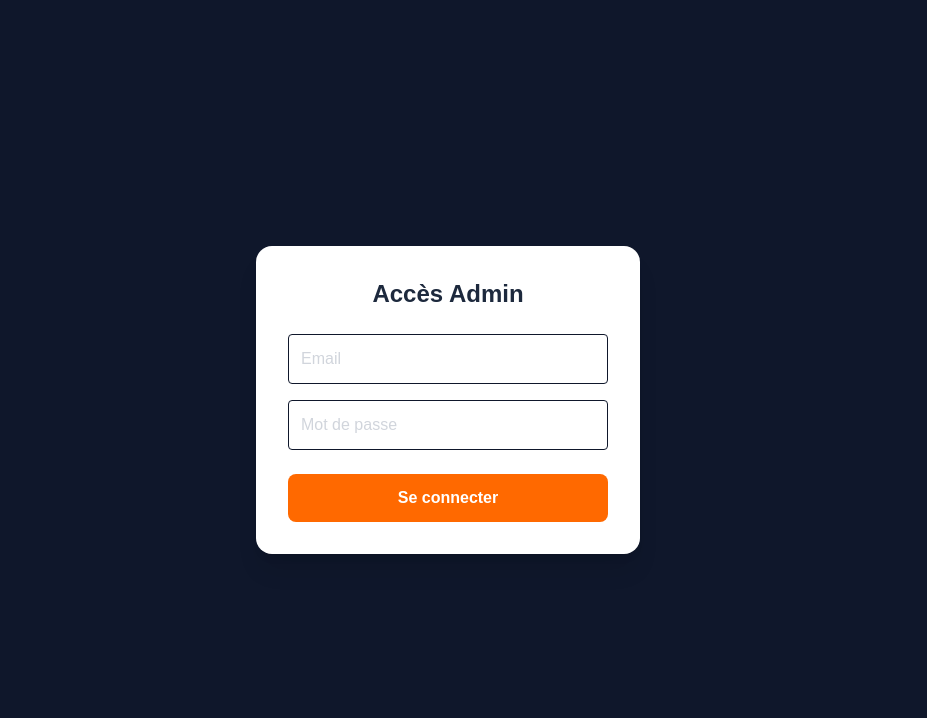
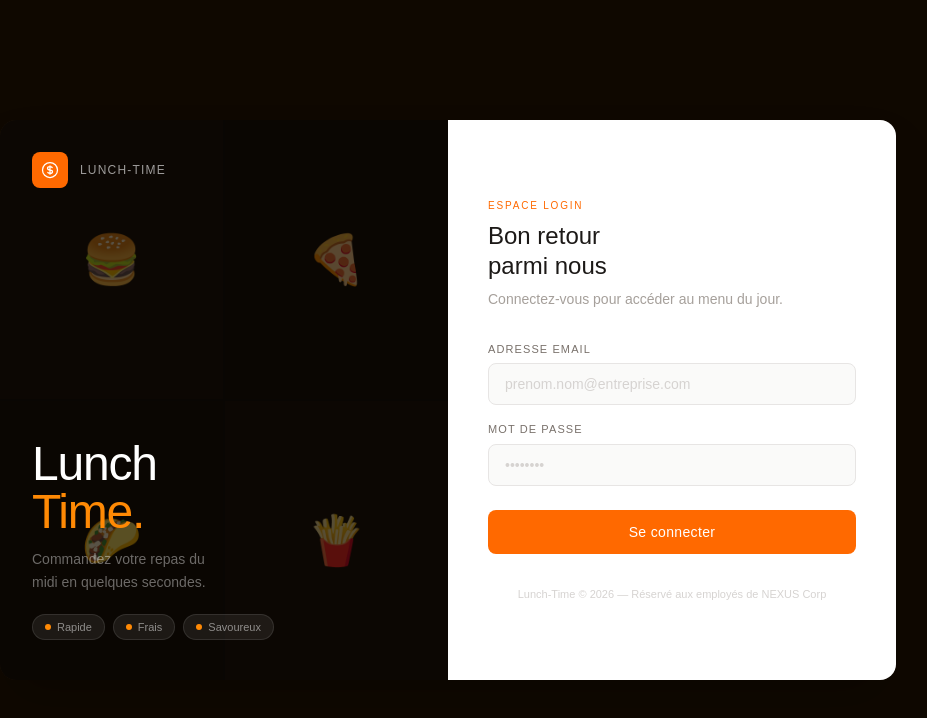
Before and after one commit to robertlecomte99/LunchTime-frontend, a Next.js app: page /login in a window 1280 px wide. Shown: the top 718 px of the page, without its empty margins (192-1119 px from the left). Built offline with nearby package versions, Linux system fonts and the light colour scheme.

Commit message:
redesign login

```diff
--- a/src/app/login/page.tsx
+++ b/src/app/login/page.tsx
@@ -1,9 +1,8 @@
 "use client";
 import { useState } from "react";
 import { useRouter } from "next/navigation";
-import Cookies from 'js-cookie';
-import { toast } from 'sonner';
-
+import Cookies from "js-cookie";
+import { toast } from "sonner";
 
 export default function LoginPage() {
   const [email, setEmail] = useState("");
@@ -11,10 +10,10 @@ export default function LoginPage() {
   const router = useRouter();
   const [isLoading, setIsLoading] = useState(false);
 
-  const handleLogin = async (e: React.SubmitEvent) => {
+  const handleLogin = async (e: React.FormEvent) => {
     e.preventDefault();
     setIsLoading(true);
-    try{
+    try {
       const res = await fetch("http://LunchTime-api.test/api/login", {
         method: "POST",
         headers: { "Content-Type": "application/json" },
@@ -23,45 +22,161 @@ export default function LoginPage() {
 
       if (res.ok) {
         const data = await res.json();
-        Cookies.set('token', data.token, { expires: 1 });
-        Cookies.set('role', data.user.role, {
-          expires: 7,
-          path: '/'
-        });
-        Cookies.set('permissions', JSON.stringify(data.user.permissions), { expires: 7 });
-        Cookies.set('userName', data.user.name)
-        //localStorage.setItem("token", data.token); // On stocke le jeton
+        Cookies.set("token", data.token, { expires: 1 });
+        Cookies.set("role", data.user.role, { expires: 7, path: "/" });
+        Cookies.set("permissions", JSON.stringify(data.user.permissions), { expires: 7 });
+        Cookies.set("userName", data.user.name);
 
-        if (JSON.stringify(data.user.permissions).includes('get_admin_panel')) {
+        if (JSON.stringify(data.user.permissions).includes("get_admin_panel")) {
           router.push("/admin");
-        }else {
+        } else {
           router.push("/");
         }
       } else {
-        toast.error("Erreur de connexion.");
+        toast.error("Identifiants incorrects. Veuillez réessayer.");
       }
-    }finally{
-      setIsLoading(false); // On arrête le chargement, quoi qu'il arrive
-    };
-
+    } finally {
+      setIsLoading(false);
+    }
   };
 
   return (
-    <div className="min-h-screen flex items-center justify-center bg-slate-900">
-      <form onSubmit={handleLogin} className="bg-white p-8 rounded-2xl shadow-xl w-96">
-        <h2 className="text-2xl font-bold mb-6 text-center text-slate-800">Accès Admin</h2>
+    <div className="min-h-screen flex items-center justify-center bg-[#0f0800] p-4">
+      <div className="w-full max-w-4xl grid grid-cols-1 md:grid-cols-2 rounded-2xl overflow-hidden shadow-2xl min-h-[560px]">
+
+        {/* ── Panneau gauche – visuel food ── */}
+        <div className="relative hidden md:flex flex-col justify-between p-8 bg-[#1a1008] overflow-hidden">
+          {/* Grille de food en fond */}
+          <div className="absolute inset-0 grid grid-cols-2 grid-rows-2 gap-0.5">
+            {[
+              { bg: "#221508", icon: "🍔" },
+              { bg: "#1d1006", icon: "🍕" },
+              { bg: "#1d1006", icon: "🌮" },
+              { bg: "#221508", icon: "🍟" },
+            ].map((tile, i) => (
+              <div
+                key={i}
+                className="flex items-center justify-center text-5xl"
+                style={{ background: tile.bg }}
+              >
+                {tile.icon}
+              </div>
+            ))}
+          </div>
+
+          {/* Overlay sombre */}
+          <div className="absolute inset-0 bg-black/65" />
+
+          {/* Contenu */}
+          <div className="relative z-10 flex flex-col justify-between h-full">
+            {/* Logo */}
+            <div className="flex items-center gap-3">
+              <div className="w-9 h-9 bg-orange-500 rounded-lg flex items-center justify-center">
+                <svg className="w-5 h-5 text-white" fill="none" viewBox="0 0 24 24" stroke="currentColor">
+                  <path strokeLinecap="round" strokeLinejoin="round" strokeWidth={1.5}
+                    d="M12 8c-1.657 0-3 .895-3 2s1.343 2 3 2 3 .895 3 2-1.343 2-3 2m0-8c1.11 0 2.08.402 2.599 1M12 8V7m0 1v8m0 0v1m0-1c-1.11 0-2.08-.402-2.599-1M21 12a9 9 0 11-18 0 9 9 0 0118 0z" />
+                </svg>
+              </div>
+              <span className="text-xs font-medium tracking-widest uppercase text-white/60">
+                Lunch-Time
+              </span>
+            </div>
+
+            {/* Titre héro */}
+            <div className="mt-auto pb-2">
+              <h2 className="text-5xl font-medium text-white leading-none tracking-tight">
+                Lunch<br />
+                <span className="text-orange-400">Time.</span>
+              </h2>
+              <p className="text-sm text-white/40 mt-3 leading-relaxed max-w-[200px]">
+                Commandez votre repas du midi en quelques secondes.
+              </p>
+              <div className="flex flex-wrap gap-2 mt-5">
+                {["Rapide", "Frais", "Savoureux"].map((tag) => (
+                  <span
+                    key={tag}
+                    className="inline-flex items-center gap-1.5 bg-white/8 border border-white/10 rounded-full px-3 py-1 text-[11px] text-white/50"
+                  >
+                    <span className="w-1.5 h-1.5 rounded-full bg-orange-400 inline-block" />
+                    {tag}
+                  </span>
+                ))}
+              </div>
+            </div>
+          </div>
+        </div>
+
+        {/* ── Panneau droit – formulaire ── */}
+        <div className="bg-white flex flex-col justify-center px-10 py-12">
+          {/* Header formulaire */}
+          <div className="mb-8">
+            <p className="text-[10px] font-medium tracking-[.18em] uppercase text-orange-500 mb-2">
+              Espace Login
+            </p>
+            <h1 className="text-2xl font-medium text-stone-900 leading-tight">
+              Bon retour<br />parmi nous
+            </h1>
+            <p className="text-sm text-stone-400 mt-2">
+              Connectez-vous pour accéder au menu du jour.
+            </p>
+
+
+          </div>
+
+          {/* Formulaire */}
+          <form onSubmit={handleLogin} className="space-y-4">
+            <div>
+              <label className="block text-[11px] font-medium uppercase tracking-widest text-stone-500 mb-1.5">
+                Adresse email
+              </label>
               <input
-          type="email" placeholder="Email" className="w-full p-3 mb-4 text-slate-900 border rounded placeholder-gray-300"
+                type="email"
+                placeholder="prenom.nom@entreprise.com"
+                required
+                value={email}
                 onChange={(e) => setEmail(e.target.value)}
+                className="w-full px-4 py-2.5 rounded-lg border border-stone-200 bg-stone-50 text-sm text-stone-900 placeholder:text-stone-300 focus:outline-none focus:border-orange-400 focus:bg-white focus:ring-2 focus:ring-orange-400/15 transition-all"
               />
+            </div>
+
+            <div>
+              <label className="block text-[11px] font-medium uppercase tracking-widest text-stone-500 mb-1.5">
+                Mot de passe
+              </label>
               <input
-          type="password" placeholder="Mot de passe" className="w-full p-3 mb-6 text-slate-900 border rounded placeholder-gray-300"
+                type="password"
+                placeholder="••••••••"
+                required
+                value={password}
                 onChange={(e) => setPassword(e.target.value)}
+                className="w-full px-4 py-2.5 rounded-lg border border-stone-200 bg-stone-50 text-sm text-stone-900 placeholder:text-stone-300 focus:outline-none focus:border-orange-400 focus:bg-white focus:ring-2 focus:ring-orange-400/15 transition-all"
               />
-        <button disabled={isLoading} className="w-full bg-orange-500 text-white p-3 rounded-lg font-bold hover:bg-orange-600 transition">
-          {isLoading ? "connexion en cours..." : "Se connecter"}
+            </div>
+
+            <button
+              type="submit"
+              disabled={isLoading}
+              className="w-full mt-2 py-3 rounded-lg bg-orange-500 hover:bg-orange-600 active:scale-[.99] text-white text-sm font-medium tracking-wide transition-all disabled:opacity-60 disabled:cursor-not-allowed"
+            >
+              {isLoading ? (
+                <span className="inline-flex items-center gap-2 justify-center">
+                  <svg className="w-4 h-4 animate-spin" fill="none" viewBox="0 0 24 24">
+                    <circle className="opacity-25" cx="12" cy="12" r="10" stroke="currentColor" strokeWidth="4" />
+                    <path className="opacity-75" fill="currentColor" d="M4 12a8 8 0 018-8v4a4 4 0 00-4 4H4z" />
+                  </svg>
+                  Connexion en cours…
+                </span>
+              ) : (
+                "Se connecter"
+              )}
             </button>
           </form>
+
+          <p className="mt-8 text-center text-[11px] text-stone-300">
+            Lunch-Time &copy; {new Date().getFullYear()} — Réservé aux employés de NEXUS Corp
+          </p>
+        </div>
+      </div>
     </div>
   );
 }
```
Lines whose indentation alone changed are shown as unchanged.
